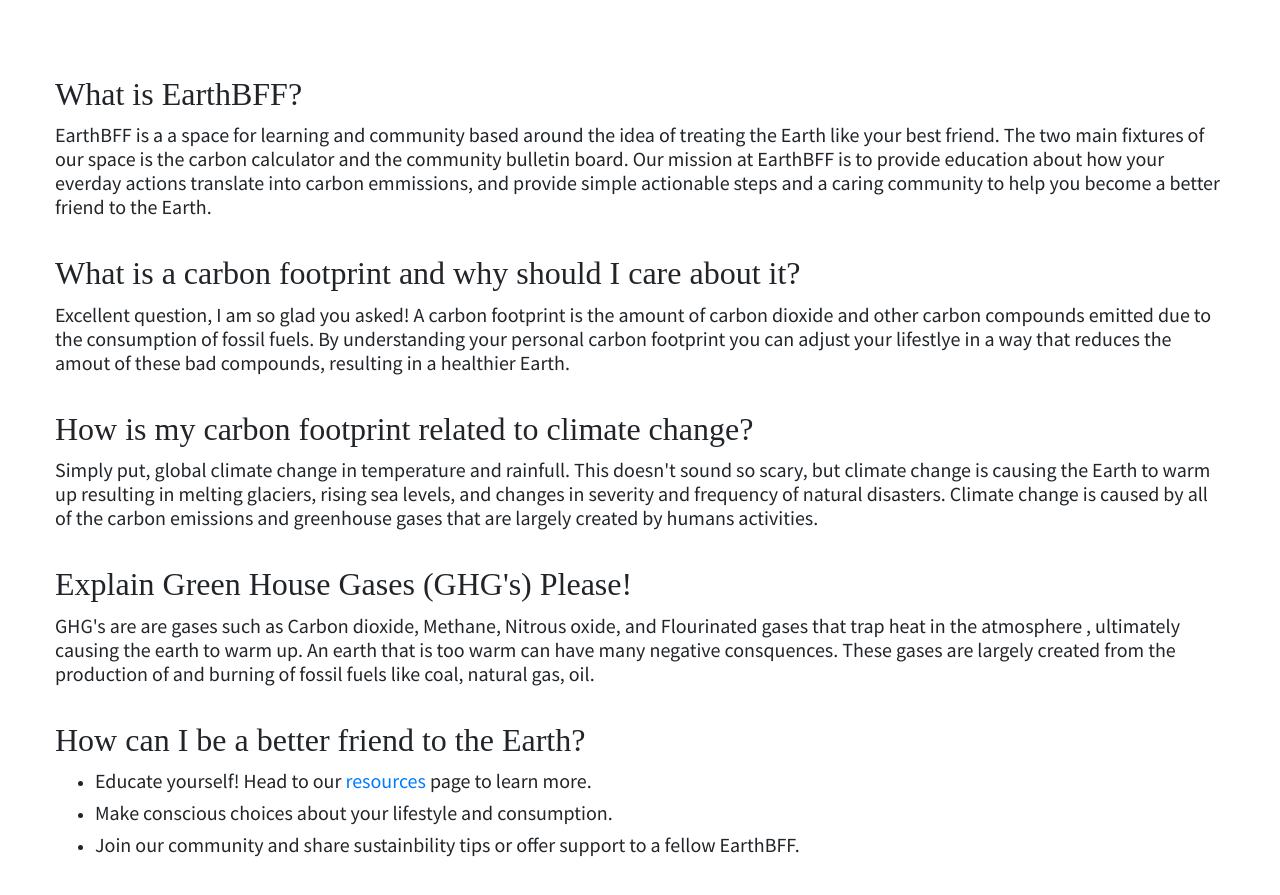
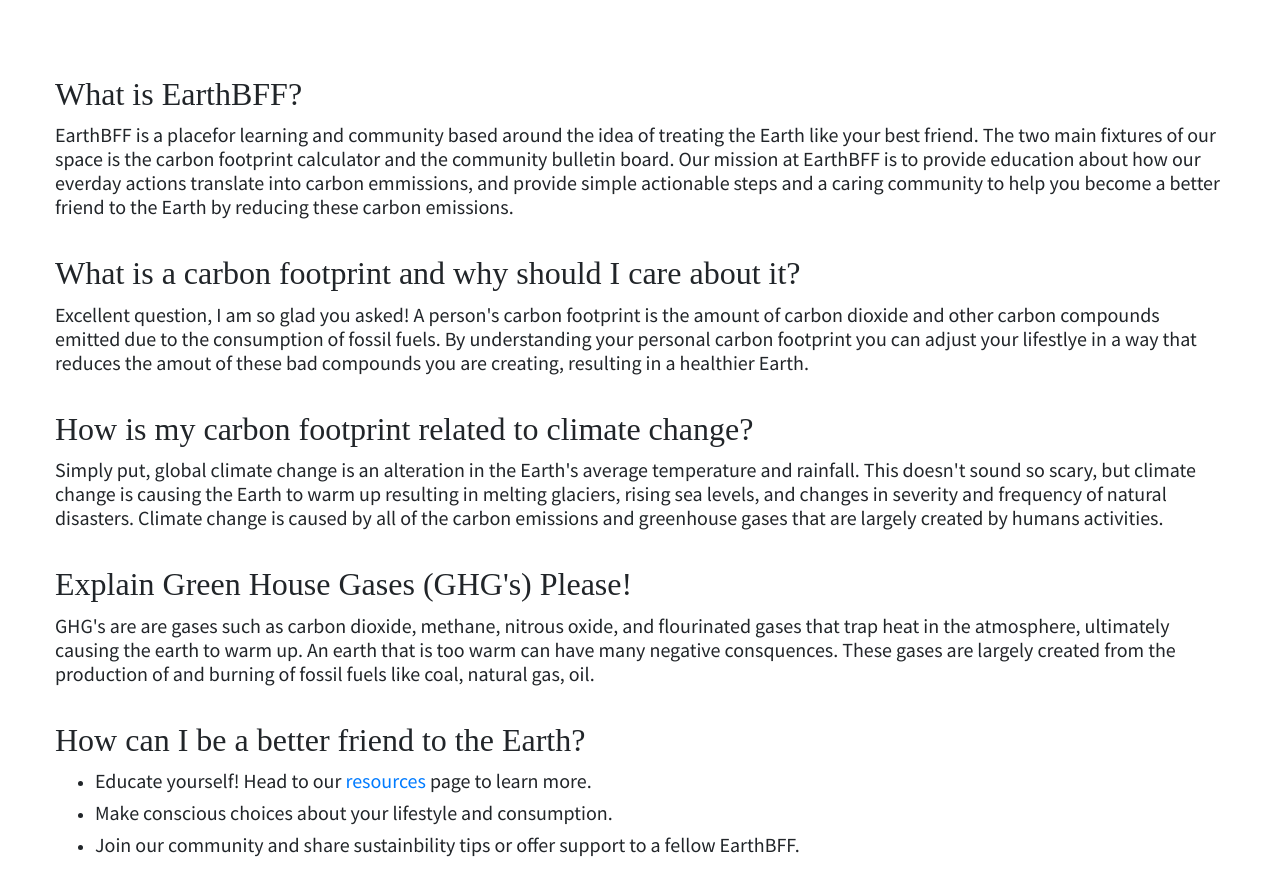
Before and after one commit to lizroper0/fe-earthbff, a React (Create React App) app: page / in a window 1280 px wide. Shown: the part 860-1755 px from the top of the page. Built offline with nearby package versions, Linux system fonts and the light colour scheme; a web font is replaced by a local one.

Commit message:
fixed typos on home page

```diff
--- a/src/Components/Home/Home.js
+++ b/src/Components/Home/Home.js
@@ -28,43 +28,45 @@ const Home = () => {
 					<div>
 						<h2 id='learn'>What is EarthBFF?</h2>
 						<h5>
-							EarthBFF is a a space for learning and community based around the
+							EarthBFF is a placefor learning and community based around the
 							idea of treating the Earth like your best friend. The two main
-							fixtures of our space is the carbon calculator and the community
-							bulletin board. Our mission at EarthBFF is to provide education
-							about how your everday actions translate into carbon emmissions,
-							and provide simple actionable steps and a caring community to help
-							you become a better friend to the Earth.
+							fixtures of our space is the carbon footprint calculator and the
+							community bulletin board. Our mission at EarthBFF is to provide
+							education about how our everday actions translate into carbon
+							emmissions, and provide simple actionable steps and a caring
+							community to help you become a better friend to the Earth by
+							reducing these carbon emissions.
 						</h5>
 					</div>
 					<div>
 						<h2>What is a carbon footprint and why should I care about it?</h2>
 						<h5>
-							Excellent question, I am so glad you asked! A carbon footprint is
-							the amount of carbon dioxide and other carbon compounds emitted
-							due to the consumption of fossil fuels. By understanding your
-							personal carbon footprint you can adjust your lifestlye in a way
-							that reduces the amout of these bad compounds, resulting in a
-							healthier Earth.
+							Excellent question, I am so glad you asked! A person's carbon
+							footprint is the amount of carbon dioxide and other carbon
+							compounds emitted due to the consumption of fossil fuels. By
+							understanding your personal carbon footprint you can adjust your
+							lifestlye in a way that reduces the amout of these bad compounds
+							you are creating, resulting in a healthier Earth.
 						</h5>
 					</div>
 
 					<div>
 						<h2>How is my carbon footprint related to climate change?</h2>
 						<h5>
-							Simply put, global climate change in temperature and rainfull.
-							This doesn't sound so scary, but climate change is causing the
-							Earth to warm up resulting in melting glaciers, rising sea levels,
-							and changes in severity and frequency of natural disasters.
-							Climate change is caused by all of the carbon emissions and
-							greenhouse gases that are largely created by humans activities.
+							Simply put, global climate change is an alteration in the Earth's
+							average temperature and rainfall. This doesn't sound so scary, but
+							climate change is causing the Earth to warm up resulting in
+							melting glaciers, rising sea levels, and changes in severity and
+							frequency of natural disasters. Climate change is caused by all of
+							the carbon emissions and greenhouse gases that are largely created
+							by humans activities.
 						</h5>
 					</div>
 					<div>
 						<h2>Explain Green House Gases (GHG's) Please!</h2>
 						<h5>
-							GHG's are are gases such as Carbon dioxide, Methane, Nitrous
-							oxide, and Flourinated gases that trap heat in the atmosphere ,
+							GHG's are are gases such as carbon dioxide, methane, nitrous
+							oxide, and flourinated gases that trap heat in the atmosphere,
 							ultimately causing the earth to warm up. An earth that is too warm
 							can have many negative consquences. These gases are largely
 							created from the production of and burning of fossil fuels like
```
Also changed, not shown: 1 other file (tests, documents, lock files or other folders).
